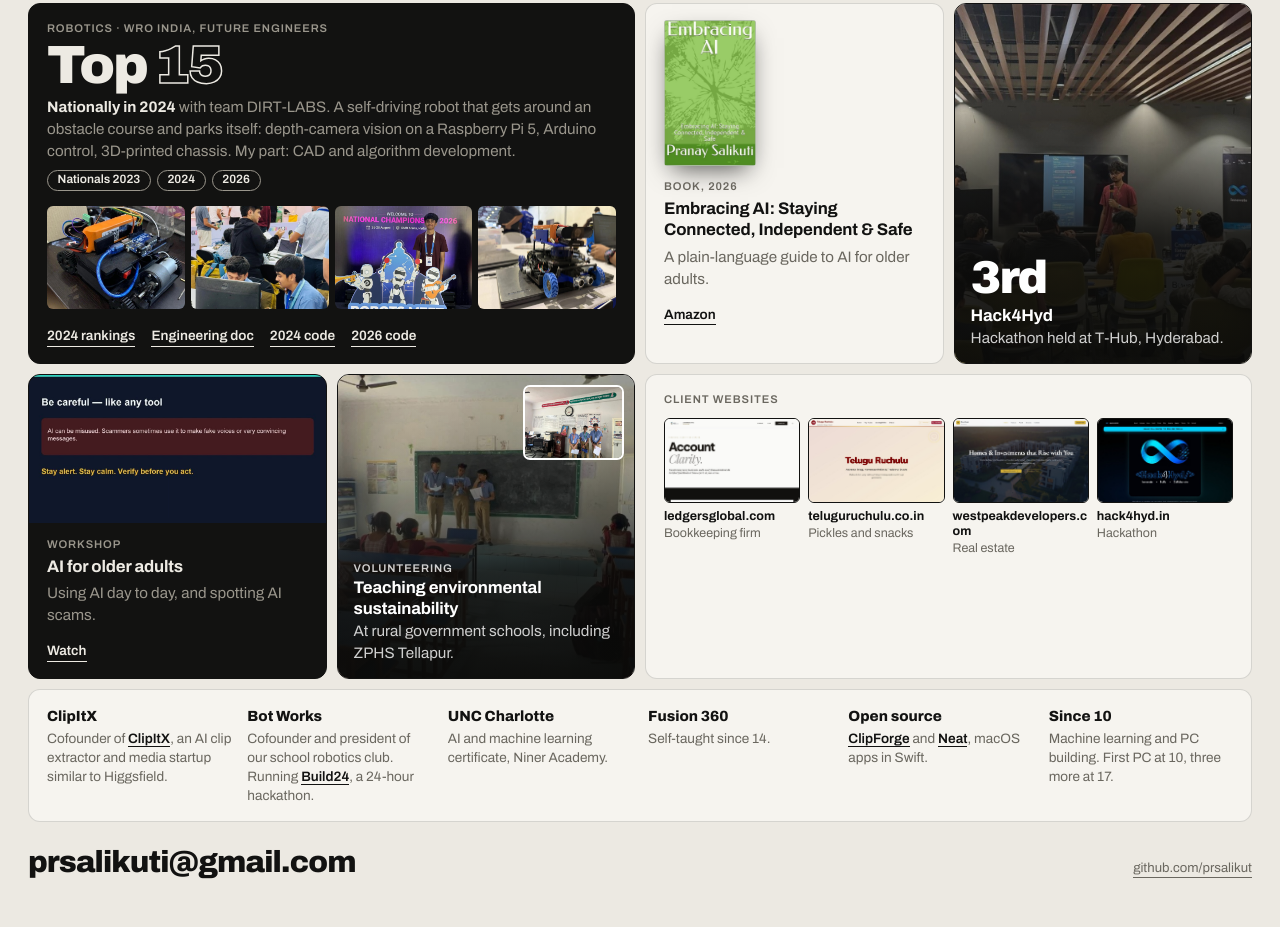
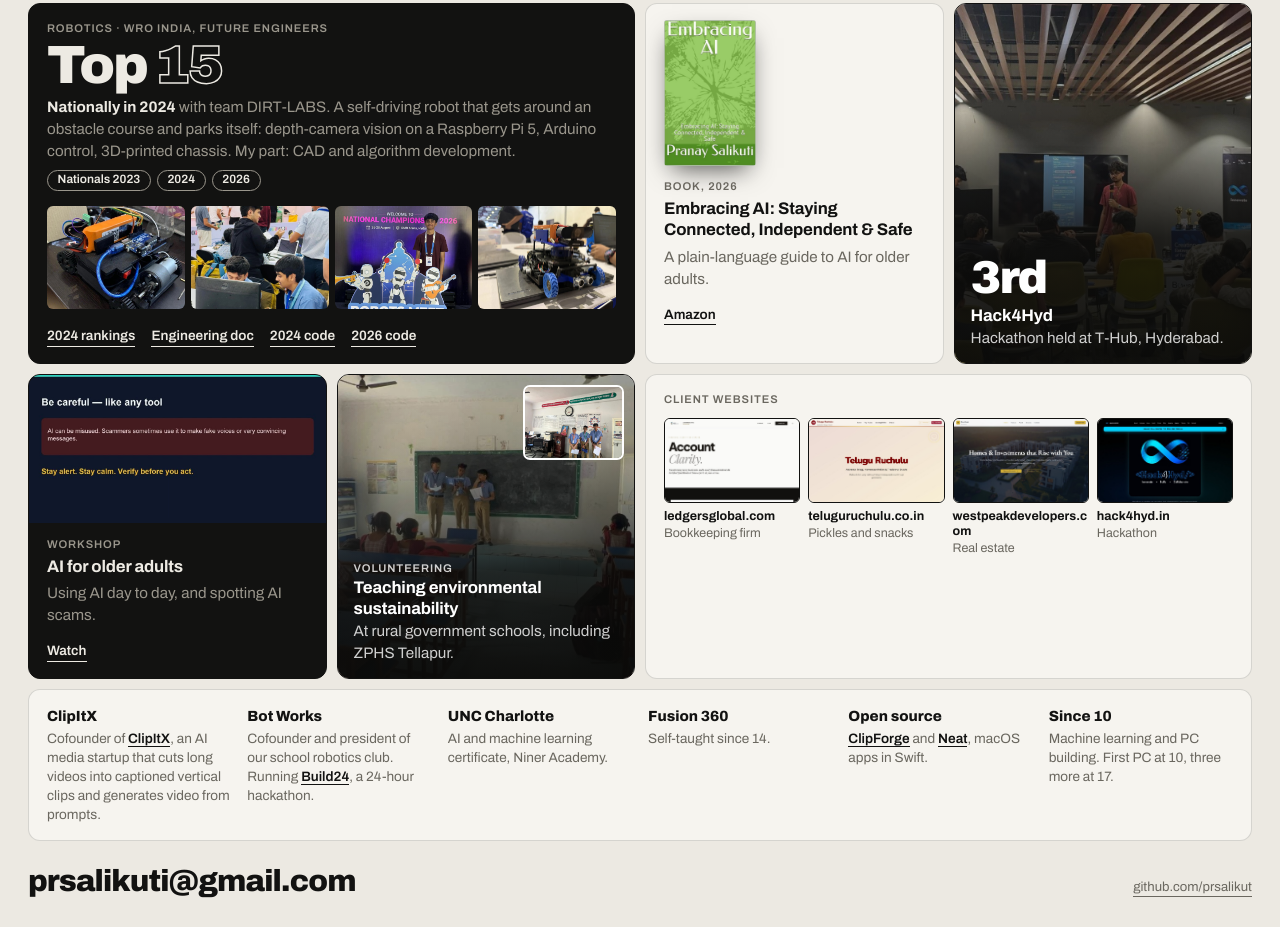
Before and after one commit to prsalikut/pranaysalikuti.com, a plain HTML site: page index.html in a window 1280 px wide. Shown: the part 573-1500 px from the top of the page. Drawn offline with Linux system fonts and the light colour scheme.

Commit message:
Describe ClipItX

```diff
--- a/index.html
+++ b/index.html
@@ -253,7 +253,7 @@ a.c:hover { transform: translateY(-3px); box-shadow: 4px 5px 0 var(--ink); }
     <!-- row 4: everything else -->
     <section class="c s12" aria-label="Also">
       <ul class="also">
-        <li><b>ClipItX</b>Cofounder of <a class="ul" href="https://clipitx.ai/" target="_blank" rel="noopener noreferrer">ClipItX</a>, an AI clip extractor and media startup similar to Higgsfield.</li>
+        <li><b>ClipItX</b>Cofounder of <a class="ul" href="https://clipitx.ai/" target="_blank" rel="noopener noreferrer">ClipItX</a>, an AI media startup that cuts long videos into captioned vertical clips and generates video from prompts.</li>
         <li><b>Bot Works</b>Cofounder and president of our school robotics club. Running <a class="ul" href="https://bot-works.tech/" target="_blank" rel="noopener noreferrer">Build24</a>, a 24-hour hackathon.</li>
         <li><b>UNC Charlotte</b>AI and machine learning certificate, Niner Academy.</li>
         <li><b>Fusion 360</b>Self-taught since 14.</li>
```
